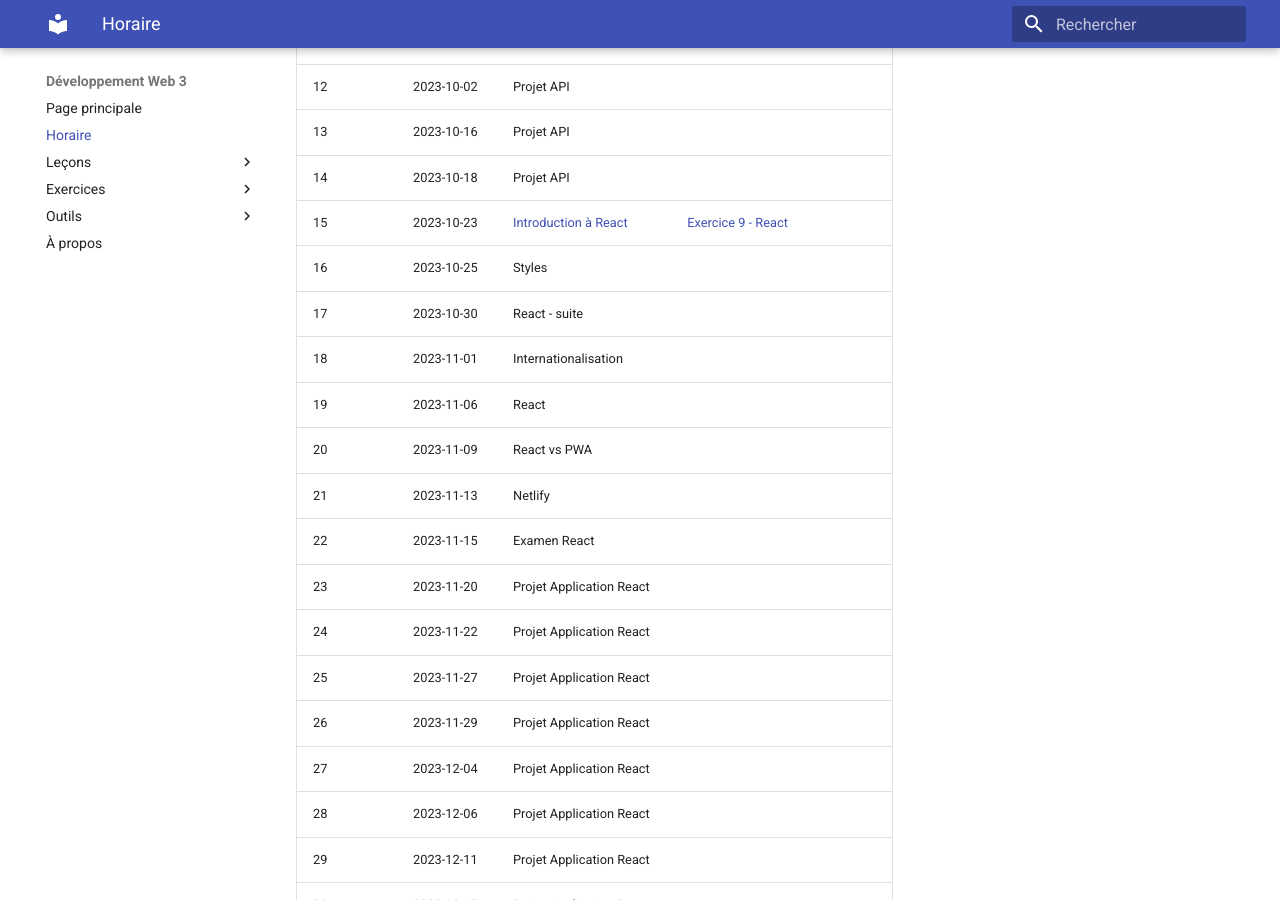
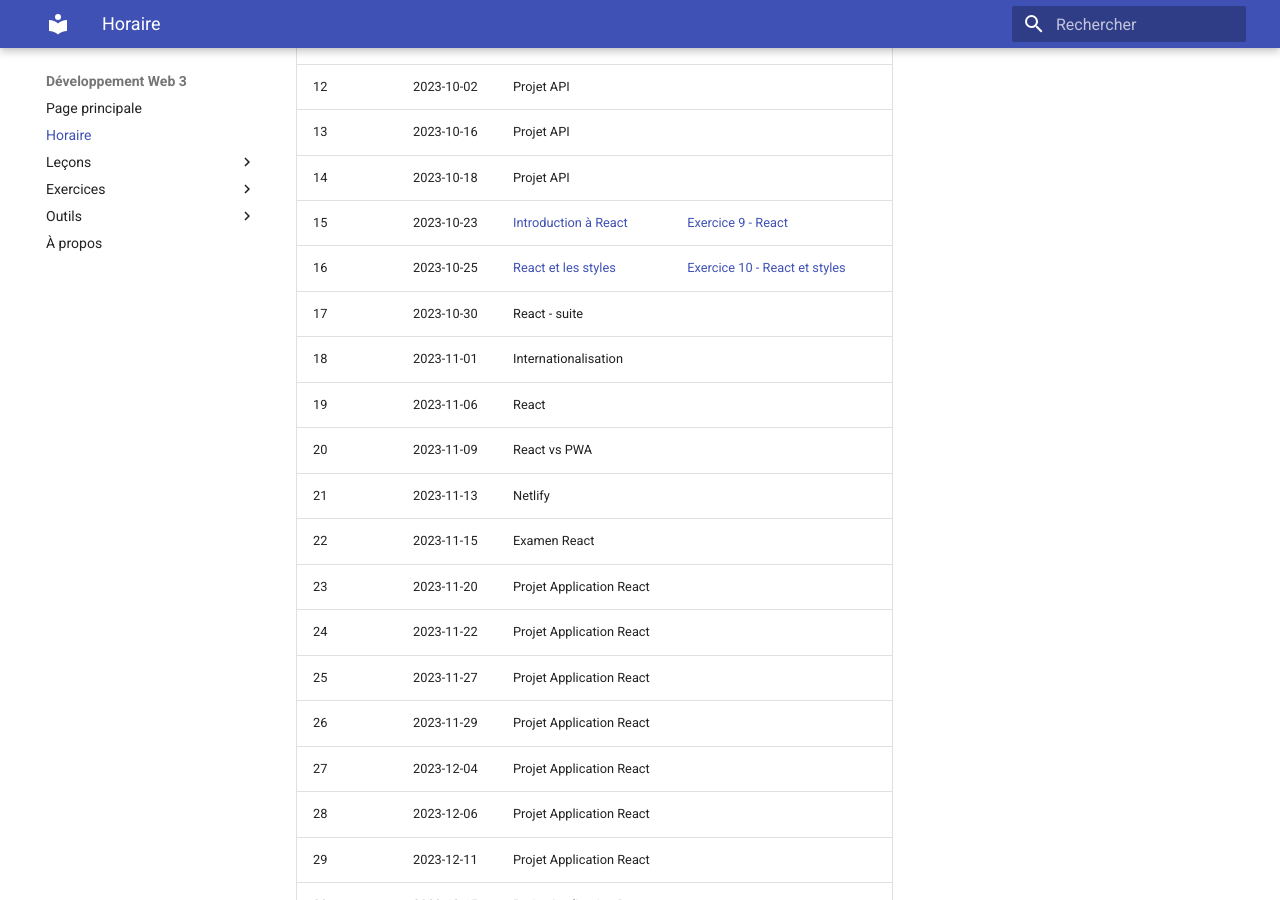
Before and after one commit to cegepvictoetienne/developpementweb3, an MkDocs documentation site: the page built from wiki/horaire.md, in a window 1280 px wide and 900 px high, scrolled down 764 px. Built offline with MkDocs 1.6.1 and Material for MkDocs 9.7.7, drawn with Linux system fonts in a browser that asks for light colours.

Commit message:
corriger l'horaire

```diff
--- a/wiki/horaire.md
+++ b/wiki/horaire.md
@@ -16,7 +16,7 @@ Cours|Date|Sujet|Exercice
 13|2023-10-16|Projet API|
 14|2023-10-18|Projet API|
 15|2023-10-23|[Introduction à React](introduction_react.md)|[Exercice 9 - React](exercice9_react.md)
-16|2023-10-25|Styles|
+16|2023-10-25|[React et les styles](react_styles.md)|[Exercice 10 - React et styles](exercice10_react_styles.md)
 17|2023-10-30|React - suite|
 18|2023-11-01|Internationalisation|
 19|2023-11-06|React|
```
Also changed, not shown: 1 other file.
